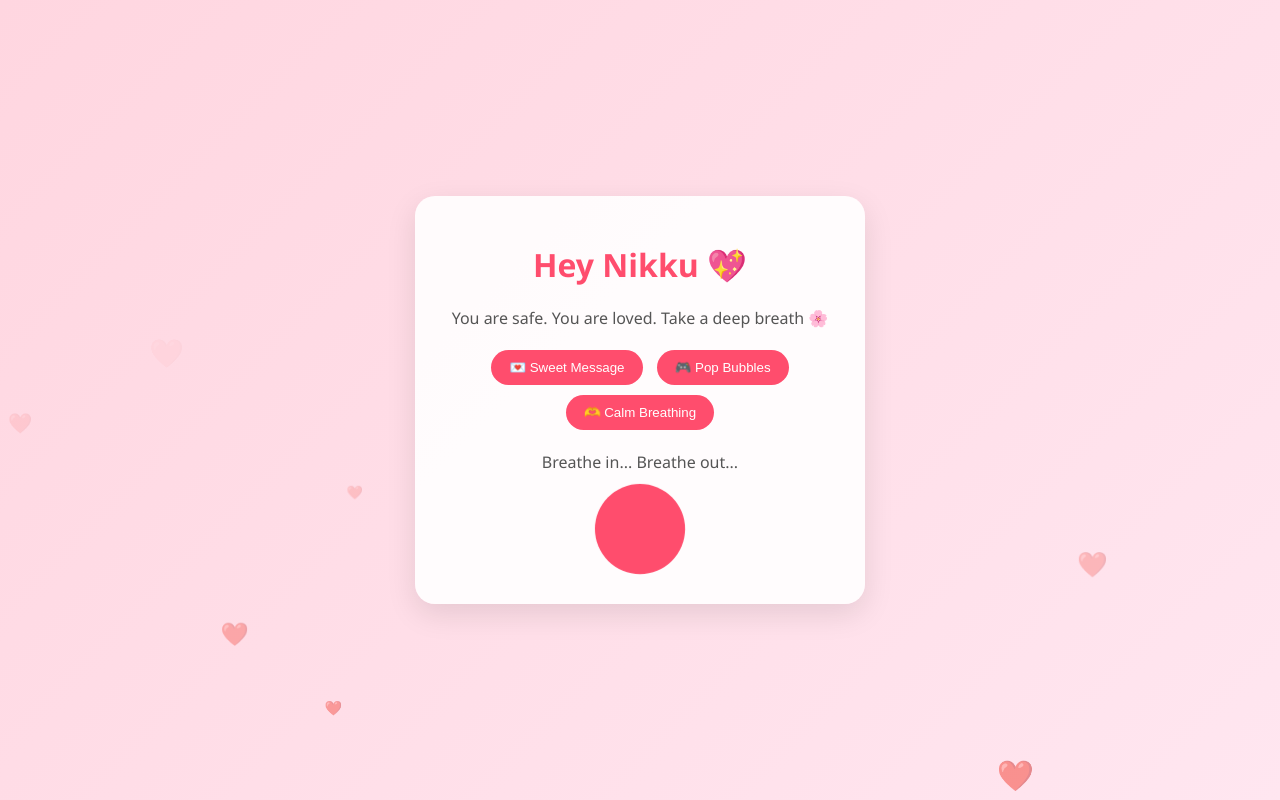
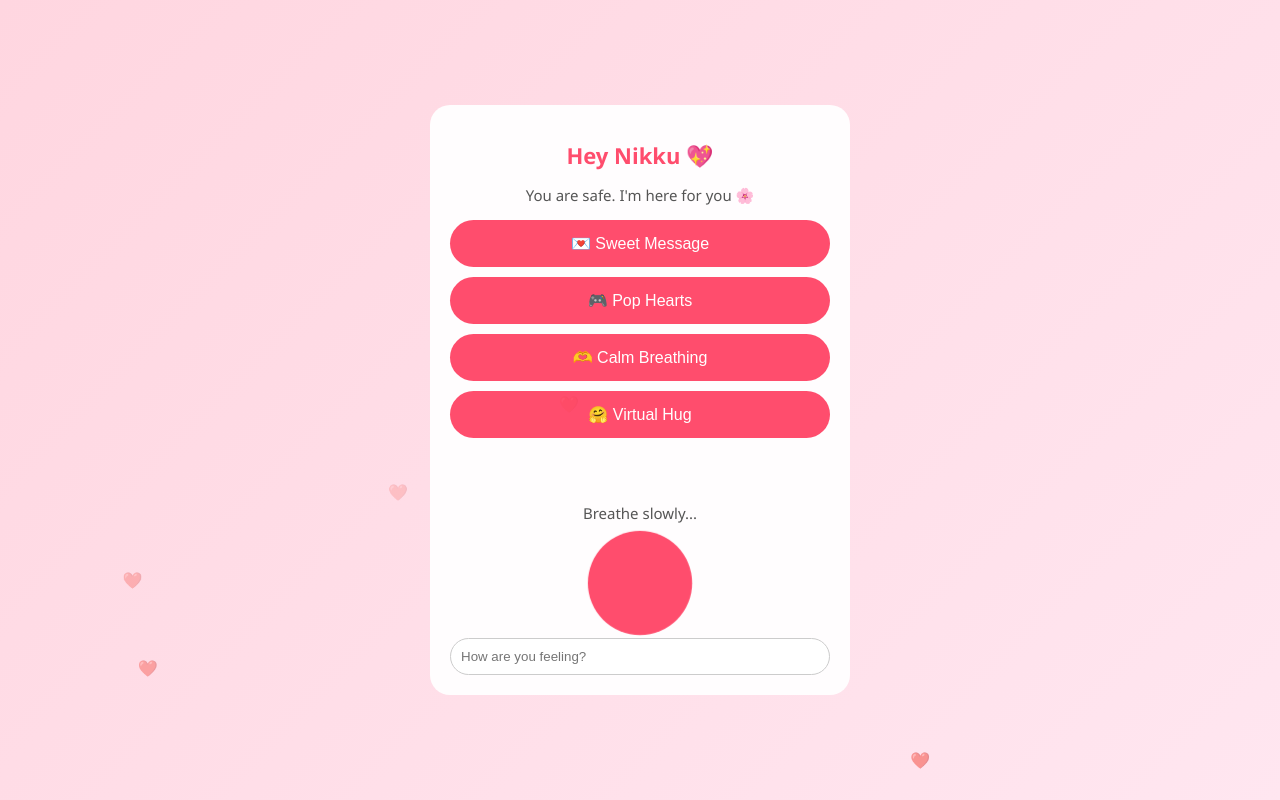
Before and after one commit to rahulp-19/ForN, a plain HTML site: page index.html in a window 1280 px wide. Both pictures are taken after a click on the button "🫶 Calm Breathing". Shown: the top 800 px of the page. Drawn offline with Linux system fonts and the light colour scheme.

Commit message:
Add files via upload

```diff
--- a/index.html
+++ b/index.html
@@ -1,10 +1,15 @@
 <!DOCTYPE html>
 <html lang="en">
+
 <head>
     <meta charset="UTF-8">
-<meta name="viewport" content="width=device-width, initial-scale=1.0">
+    <meta name="viewport" content="width=device-width, initial-scale=1.0, maximum-scale=1.0, user-scalable=no">
     <title>For Nikku ❤️</title>
     <style>
+        * {
+            box-sizing: border-box;
+        }
+
         body {
             margin: 0;
             font-family: 'Segoe UI', sans-serif;
@@ -18,38 +23,50 @@ body {
 
         .container {
             text-align: center;
-    background: rgba(255,255,255,0.9);
-    padding: 25px;
+            background: rgba(255, 255, 255, 0.95);
+            padding: 20px;
             border-radius: 20px;
-    box-shadow: 0 10px 30px rgba(0,0,0,0.1);
-    width: 90%;
-    max-width: 400px;
+            width: 95%;
+            max-width: 420px;
         }
 
-h1 { color: #ff4d6d; }
+        h1 {
+            color: #ff4d6d;
+            font-size: 22px;
+        }
 
-p { color: #555; font-size: 16px; }
+        p {
+            color: #555;
+            font-size: 15px;
+        }
+
+        .buttons {
+            display: flex;
+            flex-direction: column;
+            gap: 10px;
+        }
 
         button {
-    margin: 5px;
-    padding: 10px 18px;
+            padding: 14px;
             border: none;
-    border-radius: 25px;
+            border-radius: 30px;
             background: #ff4d6d;
             color: white;
-    cursor: pointer;
-    transition: 0.3s;
+            font-size: 16px;
         }
 
-button:hover { background: #ff1f4d; }
+        button:active {
+            transform: scale(0.95);
+        }
 
         .message {
-    margin-top: 15px;
+            margin-top: 10px;
             font-weight: bold;
             color: #ff4d6d;
+            min-height: 40px;
         }
 
-/* Floating hearts */
+        /* floating hearts */
         .heart {
             position: absolute;
             color: #ff4d6d;
@@ -57,28 +74,34 @@ button:hover { background: #ff1f4d; }
         }
 
         @keyframes float {
-    0% { transform: translateY(100vh); opacity: 1; }
-    100% { transform: translateY(-10vh); opacity: 0; }
+            0% {
+                transform: translateY(100vh);
+                opacity: 1;
             }
 
-/* Bubble game */
+            100% {
+                transform: translateY(-10vh);
+                opacity: 0;
+            }
+        }
+
+        /* game */
         .bubble {
             position: absolute;
-    width: 50px;
-    height: 50px;
+            width: 60px;
+            height: 60px;
             border-radius: 50%;
             background: #ff99aa;
             display: flex;
             justify-content: center;
             align-items: center;
-    cursor: pointer;
-    font-size: 20px;
+            font-size: 22px;
         }
 
-/* Breathing circle */
+        /* breathing */
         .breath {
-    width: 80px;
-    height: 80px;
+            width: 90px;
+            height: 90px;
             border-radius: 50%;
             background: #ff4d6d;
             margin: 10px auto;
@@ -86,72 +109,122 @@ button:hover { background: #ff1f4d; }
         }
 
         @keyframes breathe {
-    0% { transform: scale(1); }
-    50% { transform: scale(1.4); }
-    100% { transform: scale(1); }
+            0% {
+                transform: scale(1);
+            }
+
+            50% {
+                transform: scale(1.5);
+            }
+
+            100% {
+                transform: scale(1);
+            }
+        }
+
+        /* hug animation */
+        .hug {
+            font-size: 40px;
+            animation: hugAnim 1s infinite alternate;
+        }
+
+        @keyframes hugAnim {
+            from {
+                transform: scale(1);
+            }
+
+            to {
+                transform: scale(1.2);
+            }
+        }
+
+        /* mood input */
+        input {
+            width: 100%;
+            padding: 10px;
+            border-radius: 20px;
+            border: 1px solid #ccc;
         }
     </style>
 </head>
+
 <body>
 
     <div class="container">
         <h1>Hey Nikku 💖</h1>
-    <p>You are safe. You are loved. Take a deep breath 🌸</p>
+        <p>You are safe. I'm here for you 🌸</p>
 
+        <div class="buttons">
             <button onclick="showMessage()">💌 Sweet Message</button>
-    <button onclick="startGame()">🎮 Pop Bubbles</button>
+            <button onclick="startGame()">🎮 Pop Hearts</button>
             <button onclick="startBreathing()">🫶 Calm Breathing</button>
+            <button onclick="giveHug()">🤗 Virtual Hug</button>
+        </div>
 
         <div class="message" id="message"></div>
-    <div id="game"></div>
         <div id="breathing"></div>
+        <div id="hug"></div>
+
+        <input type="text" id="mood" placeholder="How are you feeling?" oninput="respondMood()">
     </div>
 
     <script>
         const messages = [
             "I'm always here for you ❤️",
-    "You're stronger than your past 💫",
-    "You deserve peace and happiness 🌈",
-    "You're not alone, ever 🤍",
-    "Everything will be okay, slowly but surely 🌸"
+            "You're stronger than you think 💫",
+            "You are loved more than you know 🤍",
+            "Everything will be okay 🌸",
+            "You matter a lot 💖"
         ];
 
         function showMessage() {
-    document.getElementById("message").innerText = messages[Math.floor(Math.random()*messages.length)];
+            document.getElementById("message").innerText = messages[Math.floor(Math.random() * messages.length)];
         }
 
-/* Floating hearts */
         function createHeart() {
             const heart = document.createElement("div");
             heart.className = "heart";
             heart.innerText = "❤️";
-    heart.style.left = Math.random()*100 + "vw";
-    heart.style.fontSize = (Math.random()*20+10)+"px";
+            heart.style.left = Math.random() * 100 + "vw";
             document.body.appendChild(heart);
-    setTimeout(()=>heart.remove(),5000);
+            setTimeout(() => heart.remove(), 5000);
         }
-setInterval(createHeart, 400);
+        setInterval(createHeart, 500);
 
-/* Bubble popping game */
         function startGame() {
-    for(let i=0;i<10;i++){
-        const bubble = document.createElement("div");
-        bubble.className = "bubble";
-        bubble.innerText = "💖";
-        bubble.style.top = Math.random()*80 + "%";
-        bubble.style.left = Math.random()*80 + "%";
-        bubble.onclick = () => bubble.remove();
-        document.body.appendChild(bubble);
-        setTimeout(()=>bubble.remove(),4000);
+            for (let i = 0; i < 8; i++) {
+                const b = document.createElement("div");
+                b.className = "bubble";
+                b.innerText = "💖";
+                b.style.top = Math.random() * 80 + "%";
+                b.style.left = Math.random() * 80 + "%";
+                b.onclick = b.ontouchstart = () => b.remove();
+                document.body.appendChild(b);
+                setTimeout(() => b.remove(), 4000);
             }
         }
 
-/* Breathing exercise */
         function startBreathing() {
-    const container = document.getElementById("breathing");
-    container.innerHTML = "<p>Breathe in... Breathe out...</p><div class='breath'></div>";
+            document.getElementById("breathing").innerHTML = "<p>Breathe slowly...</p><div class='breath'></div>";
+        }
+
+        function giveHug() {
+            document.getElementById("hug").innerHTML = "<div class='hug'>🤗💖🤗</div><p>Sending you a warm hug...</p>";
+        }
+
+        function respondMood() {
+            const mood = document.getElementById("mood").value.toLowerCase();
+            let reply = "";
+
+            if (mood.includes("sad") || mood.includes("cry")) reply = "It's okay to feel this way. I'm here ❤️";
+            else if (mood.includes("alone")) reply = "You're not alone, I promise 🤍";
+            else if (mood.includes("hurt")) reply = "You didn't deserve that pain 💔";
+            else if (mood.length > 3) reply = "I hear you... and I care 💖";
+
+            document.getElementById("message").innerText = reply;
         }
     </script>
 
 </body>
+
 </html>
```
Lines whose indentation alone changed are shown as unchanged.
